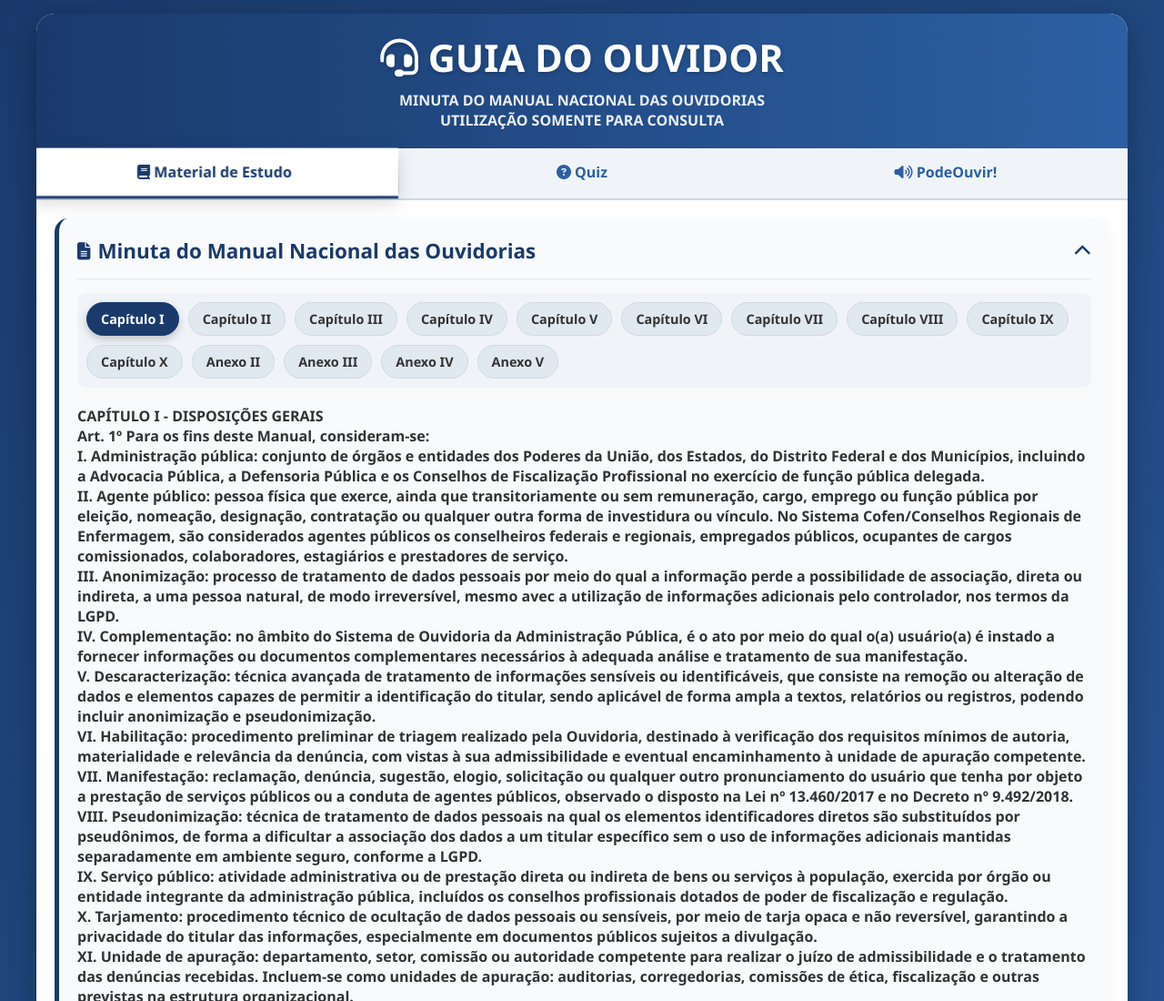
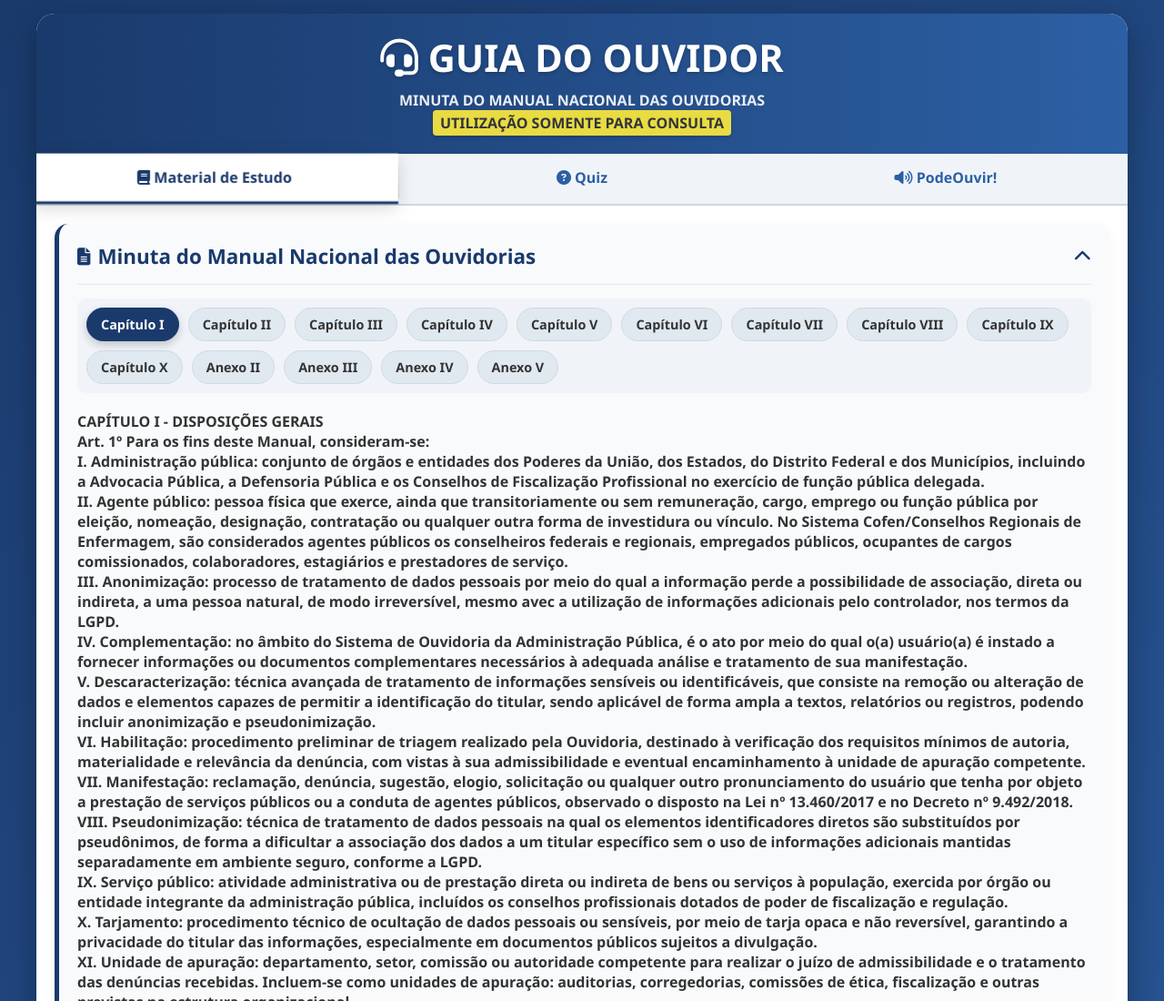
Before and after one commit to Ouvidora-Geral/Teste_GuiaOuvidor, a plain HTML site: page index.html in a window 1280 px wide. Shown: the top 1100 px of the page at 91% size. Drawn offline with Linux system fonts and the light colour scheme.

Commit message:
Update index.html

```diff
--- a/index.html
+++ b/index.html
@@ -51,7 +51,15 @@
             max-width: 600px;
             margin: 0 auto;
         }
-
+        .destaque-amarelo {
+            background-color: #FFEB3B;
+            color: #333;
+            padding: 3px 8px;
+            border-radius: 4px;
+            font-weight: bold;
+            display: inline-block;
+            box-shadow: 0 2px 4px rgba(0,0,0,0.2);
+        }
         /* Estilo 3D para as abas principais */
         .tabs {
             display: flex;
@@ -1170,7 +1178,7 @@
         <header>
             <h1><i class="fas fa-headset"></i> GUIA DO OUVIDOR</h1>
             <strong><p class="subtitle">MINUTA DO MANUAL NACIONAL DAS OUVIDORIAS</p><strong>
-            <p class="subtitle"><strong>UTILIZAÇÃO SOMENTE PARA CONSULTA<strong></p>
+            <p class="subtitle"><strong class="destaque-amarelo">UTILIZAÇÃO SOMENTE PARA CONSULTA</strong></p>
         </header>
 
         <div class="tabs">
```
